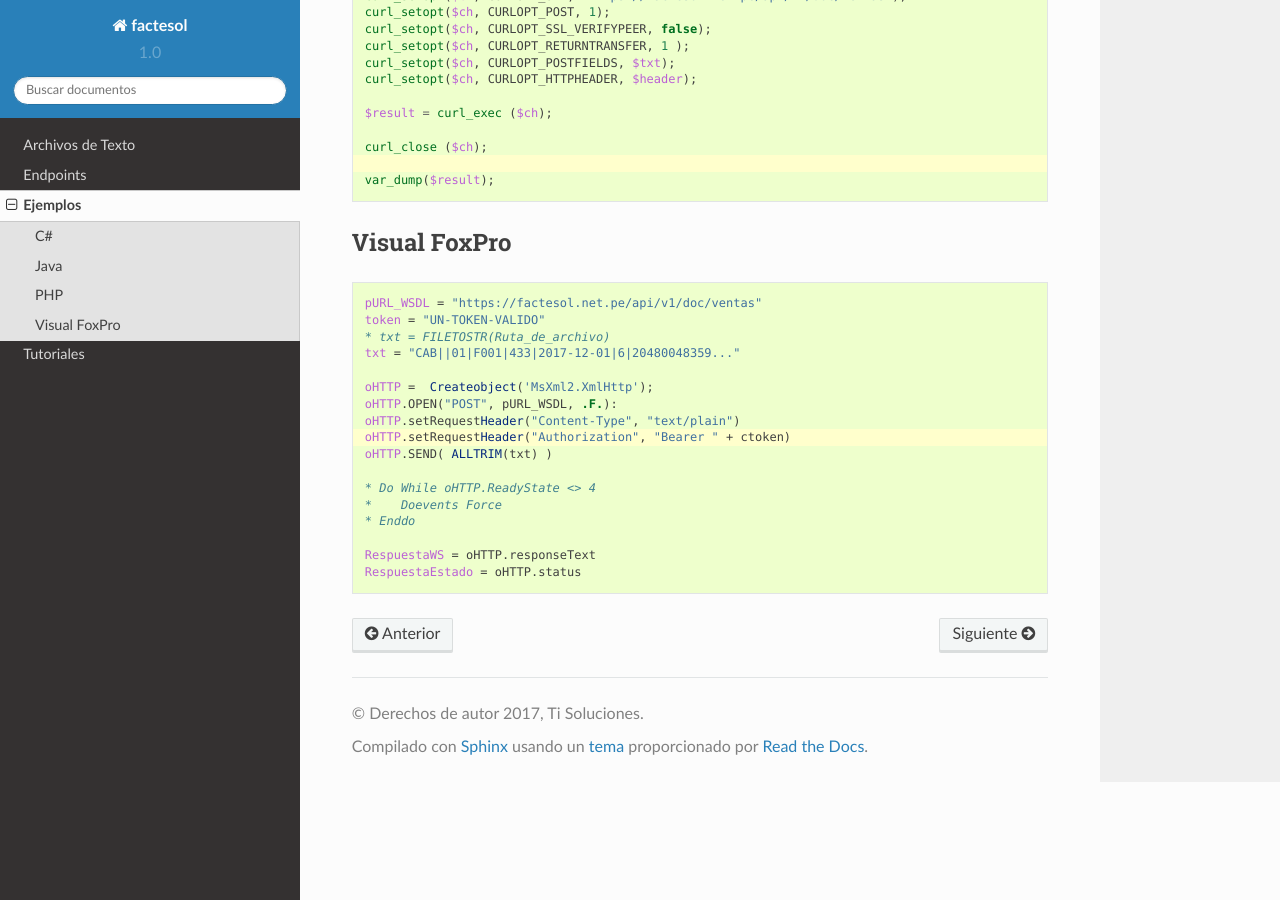
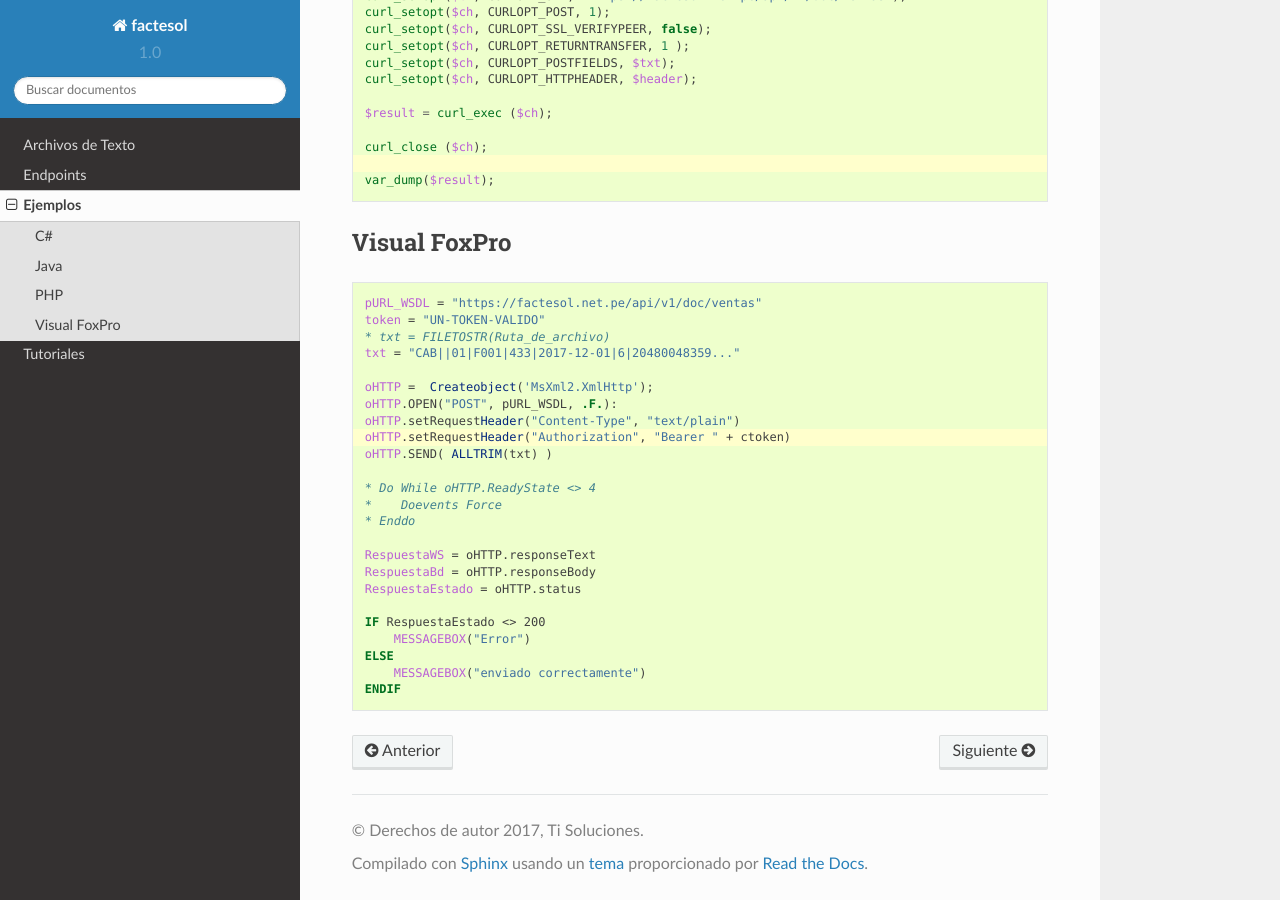
Before and after one commit to giansalex/factesol-docs, a Sphinx documentation site: the page built from docs/examples.rst, in a window 1280 px wide and 900 px high, scrolled down 1883 px. Built offline with Sphinx 7.4.7 and the Read the Docs theme 2.0.0, drawn with Linux system fonts in a browser that asks for light colours.

Commit message:
vfp if
vfp if se egregó

```diff
--- a/docs/examples.rst
+++ b/docs/examples.rst
@@ -129,4 +129,11 @@ Visual FoxPro
     * Enddo
 
     RespuestaWS = oHTTP.responseText
+    RespuestaBd = oHTTP.responseBody
     RespuestaEstado = oHTTP.status
+
+    IF RespuestaEstado <> 200
+        MESSAGEBOX("Error")
+    ELSE
+        MESSAGEBOX("enviado correctamente")
+    ENDIF
```
